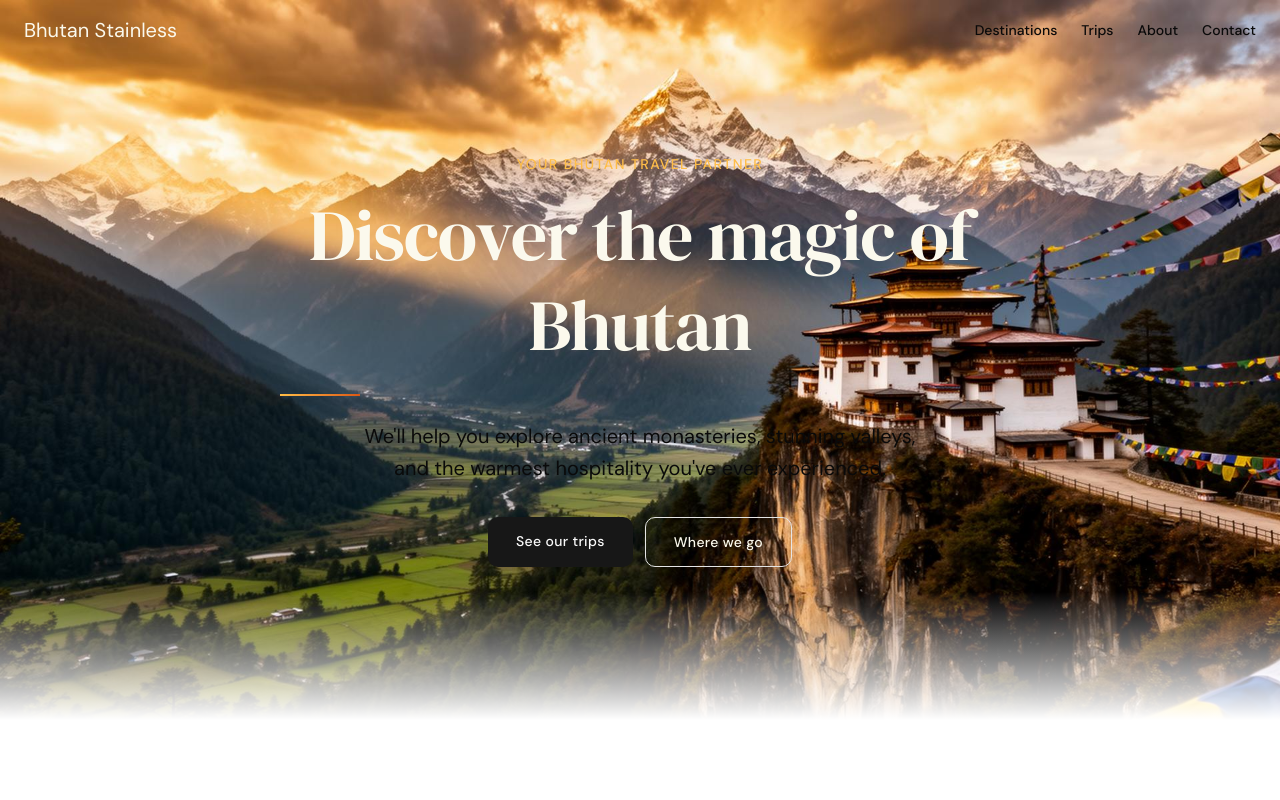
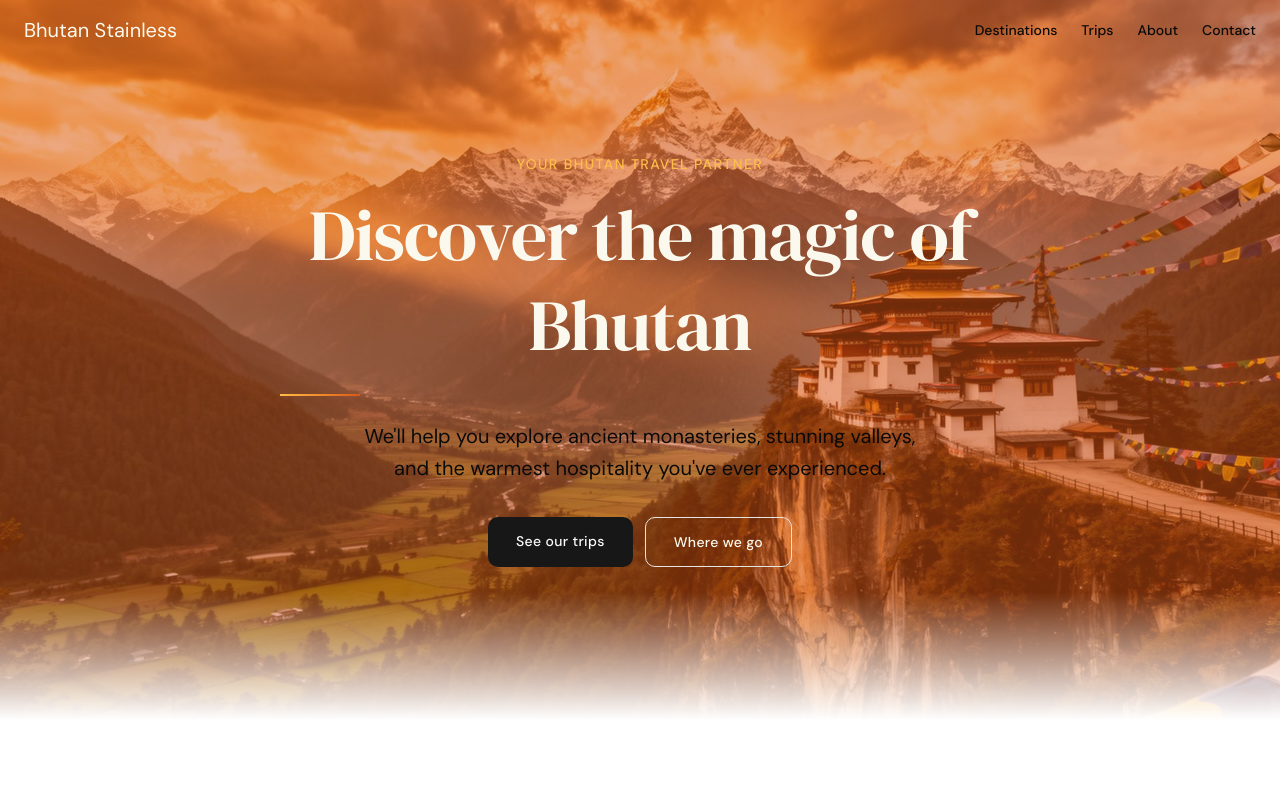
Before and after one commit to Kzoeps/bhutan-stainless-travels, a Next.js app: page / in a window 1280 px wide. Shown: the top 800 px of the page. Built offline with nearby package versions, Linux system fonts and the light colour scheme.

Commit message:
Fix pathfinder hero utility classes (stanlee-dfh)

```diff
--- a/components/pathfinder/hero-section.tsx
+++ b/components/pathfinder/hero-section.tsx
@@ -13,31 +13,31 @@ const HeroSection = () => {
           src="/pathfinder/hero-bhutan.jpg"
         />
       </div>
-      <div className="bg-maroon-deep/50 absolute inset-0" />
+      <div className="bg-maroon absolute inset-0 opacity-50" />
       <div className="absolute right-0 bottom-0 left-0 h-32 bg-gradient-to-t from-background to-transparent" />
 
-      <div className="animate-fade-up relative z-10 mx-auto max-w-3xl px-6 text-center">
-        <p className="font-body text-gold mb-4 text-sm font-medium tracking-widest uppercase">
+      <div className="fade-up relative z-10 mx-auto max-w-3xl px-6 text-center">
+        <p className="font-pathfinder-body text-gold mb-4 text-sm font-medium tracking-widest uppercase">
           Your Bhutan travel partner
         </p>
-        <h1 className="font-display text-cream mb-4 text-4xl leading-tight md:text-6xl lg:text-7xl">
+        <h1 className="font-pathfinder-display text-cream mb-4 text-4xl leading-tight md:text-6xl lg:text-7xl">
           Discover the magic of Bhutan
         </h1>
         <div className="bhutan-divider my-6 w-24" />
-        <p className="font-body text-cream/80 mx-auto mb-8 max-w-xl text-lg leading-relaxed md:text-xl">
+        <p className="font-pathfinder-body text-cream/80 mx-auto mb-8 max-w-xl text-lg leading-relaxed md:text-xl">
           We&apos;ll help you explore ancient monasteries, stunning valleys, and
           the warmest hospitality you&apos;ve ever experienced.
         </p>
         <div className="flex flex-col justify-center gap-3 sm:flex-row">
           <a
             href="#packages"
-            className="font-body hover:bg-gold rounded-lg bg-primary px-7 py-3.5 text-sm font-medium tracking-wide text-primary-foreground transition-all duration-300 hover:text-foreground"
+            className="font-pathfinder-body hover:bg-gold rounded-lg bg-primary px-7 py-3.5 text-sm font-medium tracking-wide text-primary-foreground transition-all duration-300 hover:text-foreground"
           >
             See our trips
           </a>
           <a
             href="#destinations"
-            className="font-body border-cream/40 text-cream hover:bg-cream/10 rounded-lg border px-7 py-3.5 text-sm font-medium tracking-wide transition-all duration-300"
+            className="font-pathfinder-body border-cream/40 text-cream hover:bg-cream/10 rounded-lg border px-7 py-3.5 text-sm font-medium tracking-wide transition-all duration-300"
           >
             Where we go
           </a>
```
